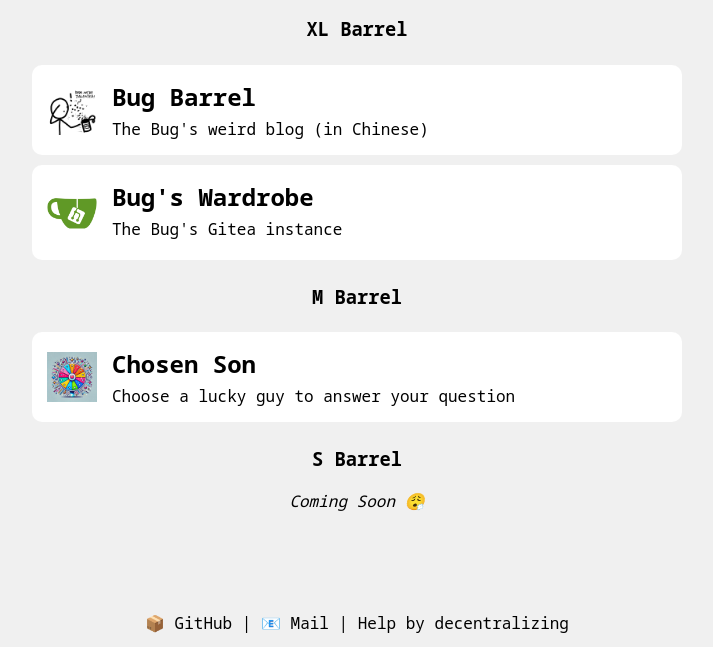
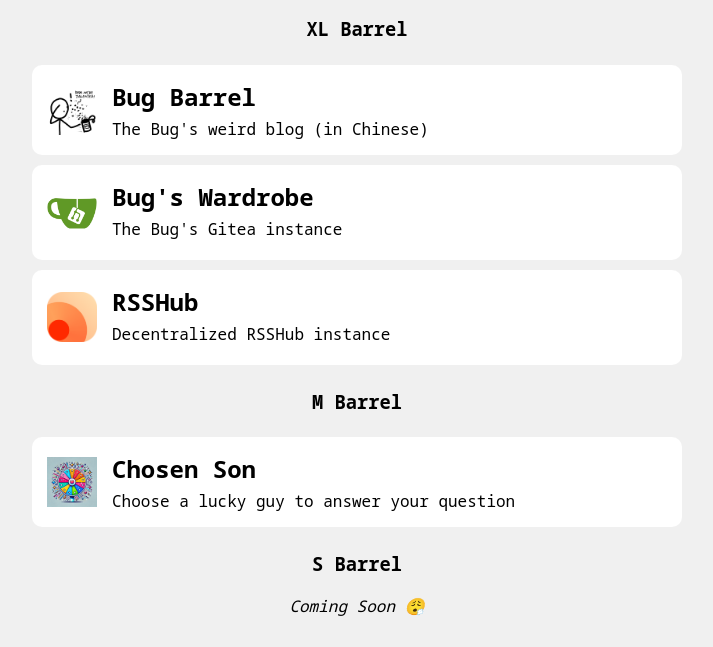
Before and after one commit to talentedbug/barrel-homepage, a plain HTML site: page src/index.html in a window 1280 px wide. Shown: the part 119-766 px from the top of the page, without its empty margins (283-996 px from the left). Drawn offline with Linux system fonts and the light colour scheme.

Commit message:
New services!

```diff
--- a/src/index.html
+++ b/src/index.html
@@ -32,6 +32,15 @@
             </div>
         </a>
     </div>
+    <div class="container">
+        <a href="https://rss.bug-barrel.top" class="card">
+            <img src="./img/rsshub.png" alt="RSSHub" class="icon">
+            <div class="text">
+                <h3>RSSHub</h3>
+                <p>Decentralized RSSHub instance<p>
+            </div>
+        </a>
+    </div>
     <h3>M Barrel</h3>
     <div class="container">
         <a href="./tools/chosen-son/index.html" class="card">
```
Also changed, not shown: src/img/rsshub.png (added), 1 other file.
